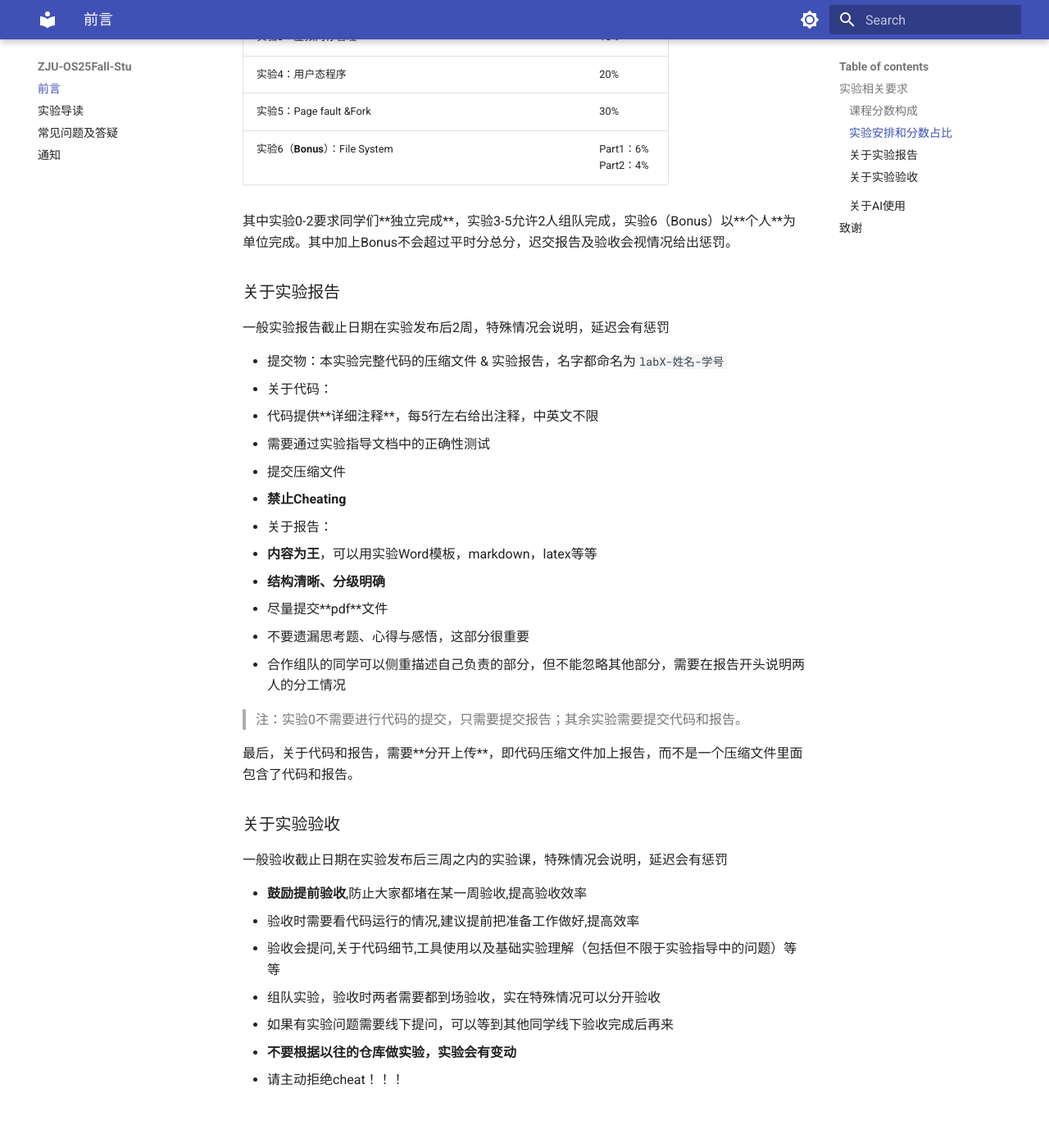
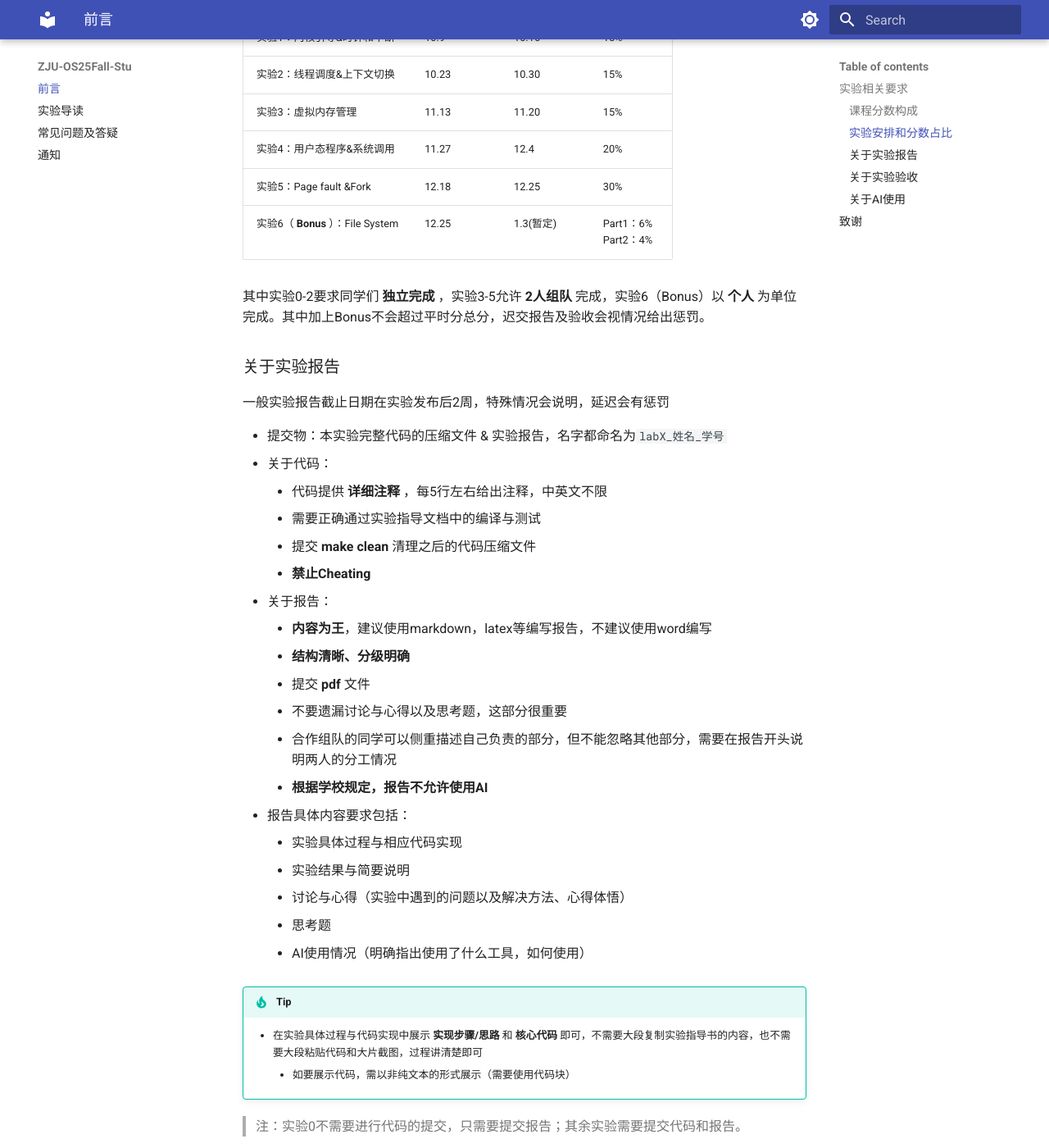
Before and after one commit to SuDIS-ZJU/OS25Fall, an MkDocs documentation site: the page built from docs/index.md, in a window 1280 px wide and 1400 px high, scrolled down 898 px. Shown: the whole window at 82% size. Built offline with MkDocs 1.6.1 and Material for MkDocs 9.7.7, drawn with Linux system fonts in a browser that asks for light colours; some of the changed text lies outside the part shown.

Commit message:
update docs

```diff
--- a/docs/index.md
+++ b/docs/index.md
@@ -2,9 +2,11 @@
 
 本文档适用于李环、柳晴老师授课的班级，助教为任飞扬、王昊元、梁文杰。
 
-实验详细指导文档：
+实验详细指导文档：https://zju-os-sld.pages.zjusct.io/os-25fall
 
-实验所需代码：
+实验代码仓库：https://git.zju.edu.cn/zju-os-sld/os-25fall
+
+注：实验遵循本班教学要求来，不需要按照实验详细指导-常见问题及答疑-实验提交要求
 
 ## 实验相关要求
 
@@ -12,52 +14,66 @@
 
 - 期末考试（50%）
 - 平时分（50%）
-  - 作业（5%）
-  - 课堂小测（5%）
-  - 实验（40%）
-    - 实验报告（20%）
-    - 实验验收（20%）
+    - 作业（5%）
+    - 课堂小测（5%）
+    - 实验（40%）
+        - 实验报告（20%）
+        - 实验验收（20%）
 
 ### 实验安排和分数占比
 
+初步拟定DDL，如果更新会及时通知
+
 | **实验**                        | **报告截止日期** | **验收截止日期** | **分数占比**                 |
 | --------------------------- | ------------ | ------------ | ------------------------ |
-| 实验0：RISC-V 64内核调试    |              |              | 5%                       |
-| 实验1：内核引导&时钟和中断  |              |              | 15%                      |
-| 实验2：线程调度&上下文切换  |              |              | 15%                      |
-| 实验3：虚拟内存管理         |              |              | 15%                      |
-| 实验4：用户态程序           |              |              | 20%                      |
-| 实验5：Page fault &Fork     |              |              | 30%                      |
-| 实验6（**Bonus**）：File System |              |              | Part1：6%<br />Part2：4% |
+| 实验0：RISC-V 64内核调试    |    10.2          |    不用验收    | 5%                       |
+| 实验1：内核引导&时钟和中断  |   10.9           |    10.16          | 15%                      |
+| 实验2：线程调度&上下文切换  |   10.23           |   10.30           | 15%                      |
+| 实验3：虚拟内存管理         |   11.13           |   11.20            | 15%                      |
+| 实验4：用户态程序&系统调用           |     11.27      |     12.4         | 20%                      |
+| 实验5：Page fault &Fork     |     12.18         |      12.25       | 30%                      |
+| 实验6（ **Bonus** ）：File System |    12.25          |    1.3(暂定)          | Part1：6%<br />Part2：4% |
 
-其中实验0-2要求同学们**独立完成**，实验3-5允许2人组队完成，实验6（Bonus）以**个人**为单位完成。其中加上Bonus不会超过平时分总分，迟交报告及验收会视情况给出惩罚。
+其中实验0-2要求同学们 **独立完成** ，实验3-5允许 **2人组队** 完成，实验6（Bonus）以 **个人** 为单位完成。其中加上Bonus不会超过平时分总分，迟交报告及验收会视情况给出惩罚。
 
 ### 关于实验报告
 
 一般实验报告截止日期在实验发布后2周，特殊情况会说明，延迟会有惩罚
 
-- 提交物：本实验完整代码的压缩文件 & 实验报告，名字都命名为`labX-姓名-学号`
+- 提交物：本实验完整代码的压缩文件 & 实验报告，名字都命名为`labX_姓名_学号`
 - 关于代码：
-  - 代码提供**详细注释**，每5行左右给出注释，中英文不限
-  - 需要通过实验指导文档中的正确性测试
-  - 提交压缩文件
-  - **禁止Cheating**
+    - 代码提供 **详细注释** ，每5行左右给出注释，中英文不限
+    - 需要正确通过实验指导文档中的编译与测试
+    - 提交 **make clean** 清理之后的代码压缩文件
+    - **禁止Cheating**
 - 关于报告：
-  - **内容为王**，可以用实验Word模板，markdown，latex等等
-  - **结构清晰、分级明确**
-  - 尽量提交**pdf**文件
-  - 不要遗漏思考题、心得与感悟，这部分很重要
-  - 合作组队的同学可以侧重描述自己负责的部分，但不能忽略其他部分，需要在报告开头说明两人的分工情况
+    - **内容为王**，建议使用markdown，latex等编写报告，不建议使用word编写
+    - **结构清晰、分级明确**
+    - 提交 **pdf** 文件
+    - 不要遗漏讨论与心得以及思考题，这部分很重要
+    - 合作组队的同学可以侧重描述自己负责的部分，但不能忽略其他部分，需要在报告开头说明两人的分工情况
+    - **根据学校规定，报告不允许使用AI**
+
+- 报告具体内容要求包括：
+    - 实验具体过程与相应代码实现
+    - 实验结果与简要说明
+    - 讨论与心得（实验中遇到的问题以及解决方法、心得体悟）
+    - 思考题
+    - AI使用情况（明确指出使用了什么工具，如何使用）
+
+!!! tip
+    - 在实验具体过程与代码实现中展示 **实现步骤/思路** 和 **核心代码** 即可，不需要大段复制实验指导书的内容，也不需要大段粘贴代码和大片截图，过程讲清楚即可
+        - 如要展示代码，需以非纯文本的形式展示（需要使用代码块）
 
 > 注：实验0不需要进行代码的提交，只需要提交报告；其余实验需要提交代码和报告。
 
-最后，关于代码和报告，需要**分开上传**，即代码压缩文件加上报告，而不是一个压缩文件里面包含了代码和报告。
+最后，关于代码和报告，需要 **分开上传** ，即代码压缩文件加上报告，而不是一个压缩文件里面包含了代码和报告。
 
 ### 关于实验验收
 
 一般验收截止日期在实验发布后三周之内的实验课，特殊情况会说明，延迟会有惩罚
 
-- **鼓励提前验收**,防止大家都堵在某一周验收,提高验收效率
+- **鼓励提前验收** ,防止大家都堵在某一周验收,提高验收效率
 - 验收时需要看代码运行的情况,建议提前把准备工作做好,提高效率
 - 验收会提问,关于代码细节,工具使用以及基础实验理解（包括但不限于实验指导中的问题）等等
 - 组队实验，验收时两者需要都到场验收，实在特殊情况可以分开验收
@@ -65,7 +81,7 @@
 - **不要根据以往的仓库做实验，实验会有变动**
 - 请主动拒绝cheat！！！
 
-###
+> 注：实验0不需要进行现场验收，其余实验均需要在实验课进行验收
 
 ### 关于AI使用
 
@@ -78,7 +94,8 @@
 - 代码优化和重构：我会让 AI 帮我检查已有代码的性能、可读性，并提出优化建议。
 - 用 AI 辅助完善注释：我先自己写核心注释勾勒逻辑，再让 AI 补充细节说明，让注释更完整易懂。
 
-
+!!! warning
+    - 根据学校规定，报告不允许使用AI，如检测核实将会有惩罚
 
 ## 致谢
 
```
Also changed, not shown: docs/preparation.md (+4 -4 lines).
